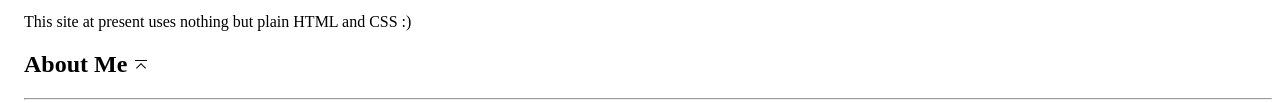
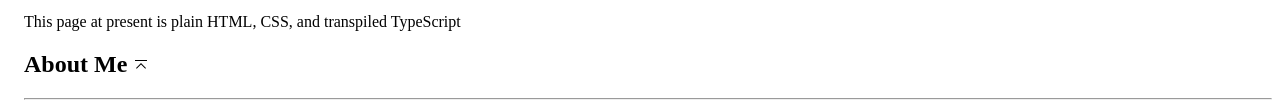
Before and after one commit to achance6/My-Web-Page, a website with bundled scripts: page index.html in a window 1280 px wide. Shown: the part 310-413 px from the top of the page. Built offline with nearby package versions, Linux system fonts and the light colour scheme; a script that the page names is missing.

Commit message:
Changed wording

```diff
--- a/index.html
+++ b/index.html
@@ -36,7 +36,7 @@
             in the coming months. For now it basically serves as my resume but with more detail.
         </p>
         <p>
-            This site at present uses nothing but plain HTML and CSS :)
+            This page at present is plain HTML, CSS, and transpiled TypeScript
         </p>
     </section>
     <section class="main-section">
```
